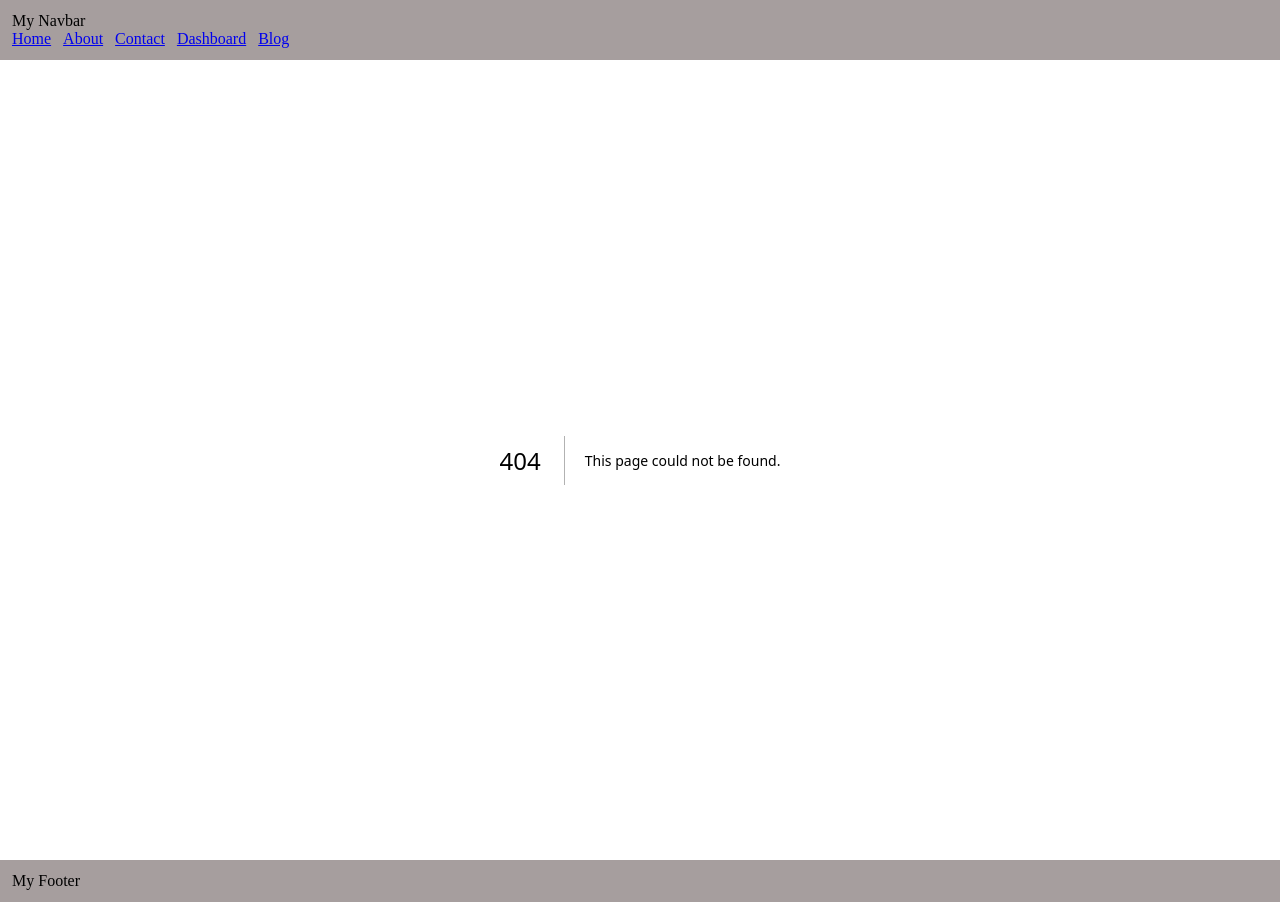
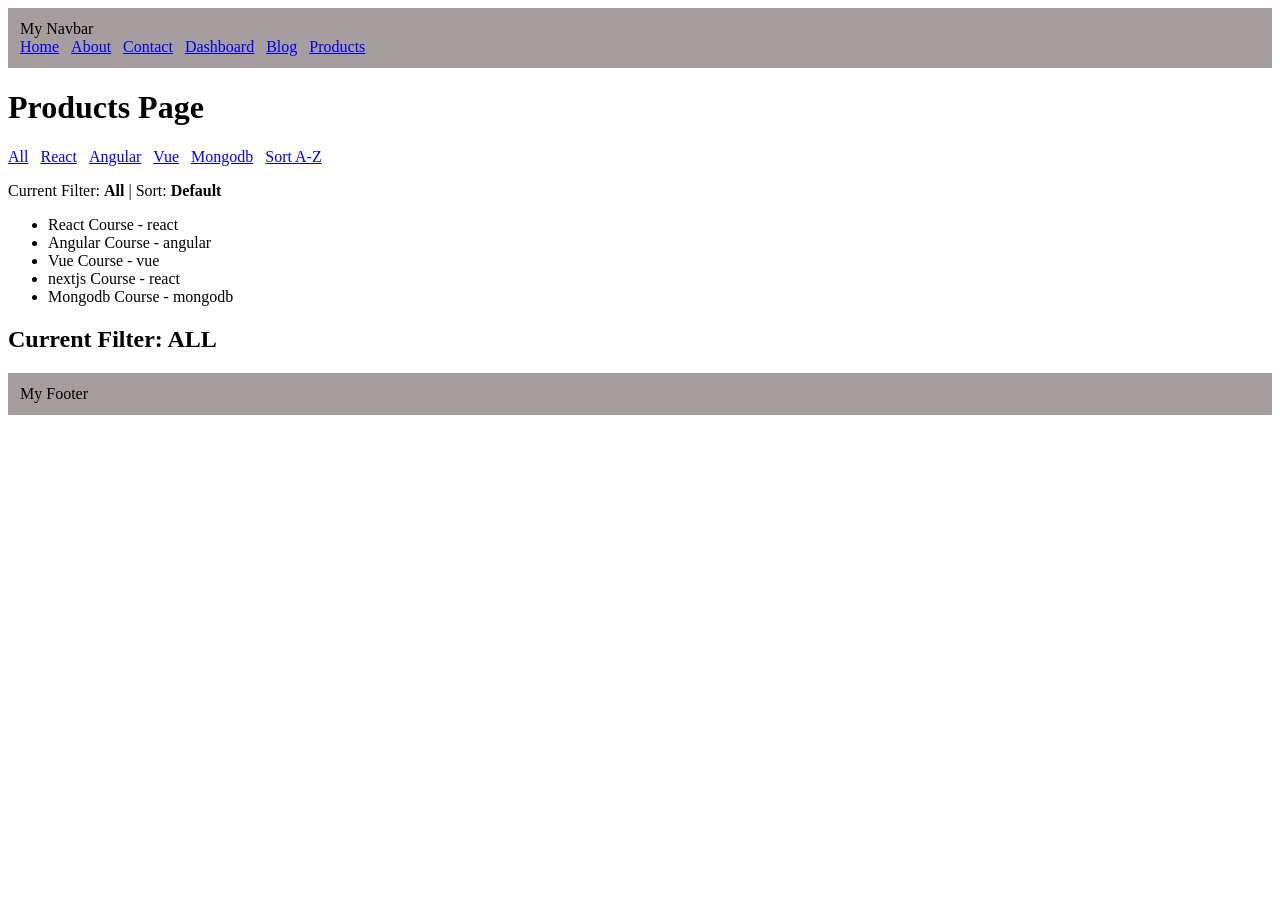
Before and after one commit to devforhad24/nextJS, a Next.js app in the folder nextjs-course/: page /products in a window 1280 px wide. Before the commit this address had no page. After the commit the page ends 800 px from the top, so only its background shows below. Built offline with nearby package versions, Linux system fonts and the light colour scheme.

Commit message:
Query params or Search params

```diff
--- a/nextjs-course/app/layout.tsx
+++ b/nextjs-course/app/layout.tsx
@@ -15,6 +15,7 @@ export default function RootLayout({children} : {children : ReactNode}){
             <Link href="/contact">Contact</Link>
             <Link href="/dashboard">Dashboard</Link>
             <Link href="/blog">Blog</Link>
+            <Link href="/products">Products</Link>
           </nav>
         </header>
         {children}
--- /dev/null
+++ b/nextjs-course/app/products/CurrentFilter.jsx
@@ -0,0 +1,15 @@
+"use client"
+
+import {useSearchParams} from 'next/navigation'
+
+export default function CurrentFilter(){
+    const searchParams = useSearchParams();
+    const category = searchParams.get("category");
+    // console.log(searchParams);
+
+    return(
+        <div>
+            <h2>Current Filter: {category || "ALL"}</h2>
+        </div>
+    )
+}
--- /dev/null
+++ b/nextjs-course/app/products/page.tsx
@@ -0,0 +1,79 @@
+import Link from "next/link";
+
+import CurrentFilter from './CurrentFilter'
+
+interface ProductsPageProps {
+  searchParams: {
+    category?: string;
+    sort?: string;
+  };
+}
+
+const products = [
+  {
+    id: 1,
+    name: "React Course",
+    category: "react",
+  },
+  {
+    id: 2,
+    name: "Angular Course",
+    category: "angular",
+  },
+  {
+    id: 3,
+    name: "Vue Course",
+    category: "vue",
+  },
+  {
+    id: 4,
+    name: "nextjs Course",
+    category: "react",
+  },
+  {
+    id: 5,
+    name: "Mongodb Course",
+    category: "mongodb",
+  },
+];
+
+export default async function ProductsPage({
+  searchParams,
+}: ProductsPageProps) {
+  const { category, sort } = await searchParams;
+
+  let filtered = products;
+
+  if (category) {
+    filtered = filtered.filter((product) => product.category === category);
+  }
+
+  if (sort === "asc") {
+    filtered = [...filtered].sort((a, b) => a.name.localeCompare(b.name));
+  }
+
+  return(
+    <div>
+        <h1>Products Page</h1>
+        <div style={{display:"flex", gap:12}}>
+            <Link href="/products">All</Link>
+            <Link href="/products?category=react">React</Link>
+            <Link href="/products?category=angular">Angular</Link>
+            <Link href="/products?category=vue">Vue</Link>
+            <Link href="/products?category=mongodb">Mongodb</Link>
+            <Link href="/products?sort=asc">Sort A-Z</Link>
+        </div>
+
+        <p>
+            Current Filter: <b>{category || "All" }</b> | Sort:{" "}
+            <b>{sort || "Default"}</b>
+        </p>
+        <ul>
+            {filtered.map(product => (
+                <li key={product.id}>{product.name} - {product.category}</li>
+            ))}
+        </ul>
+        <CurrentFilter />
+    </div>
+  )
+}
```
